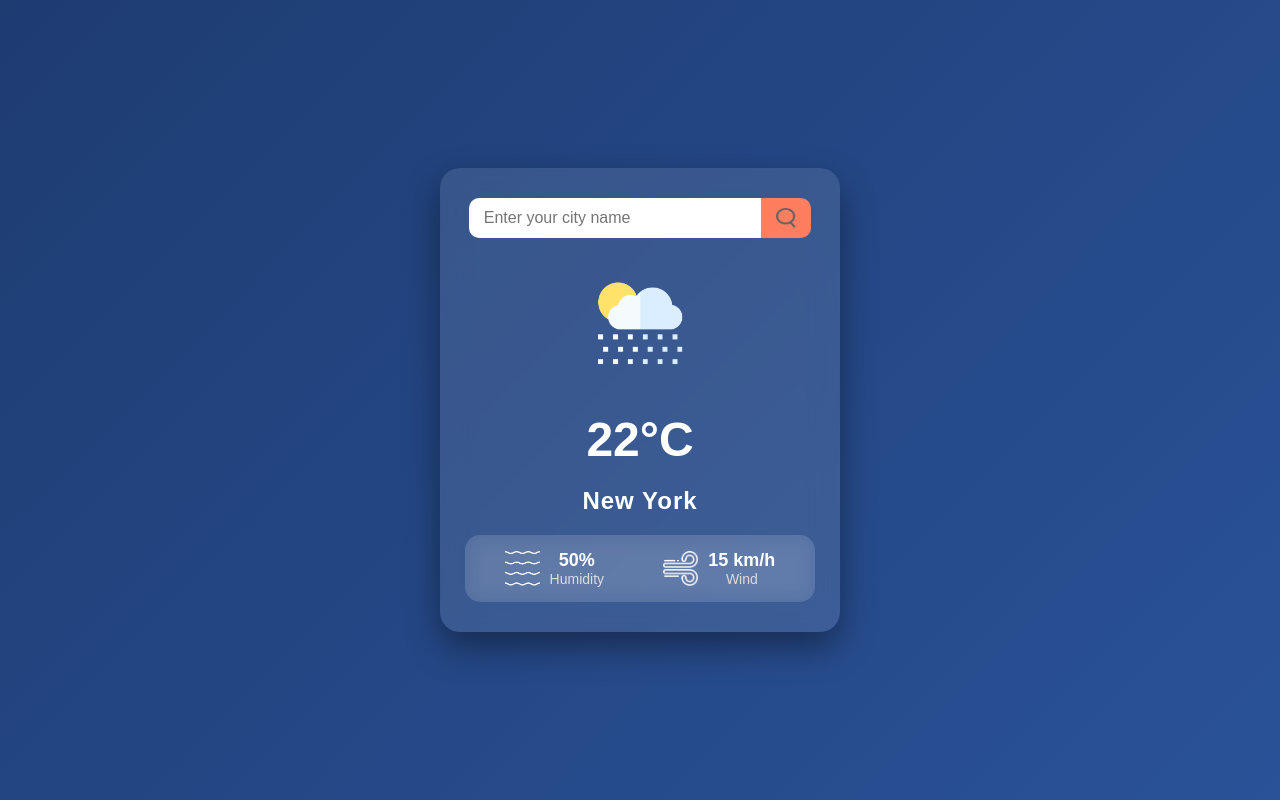
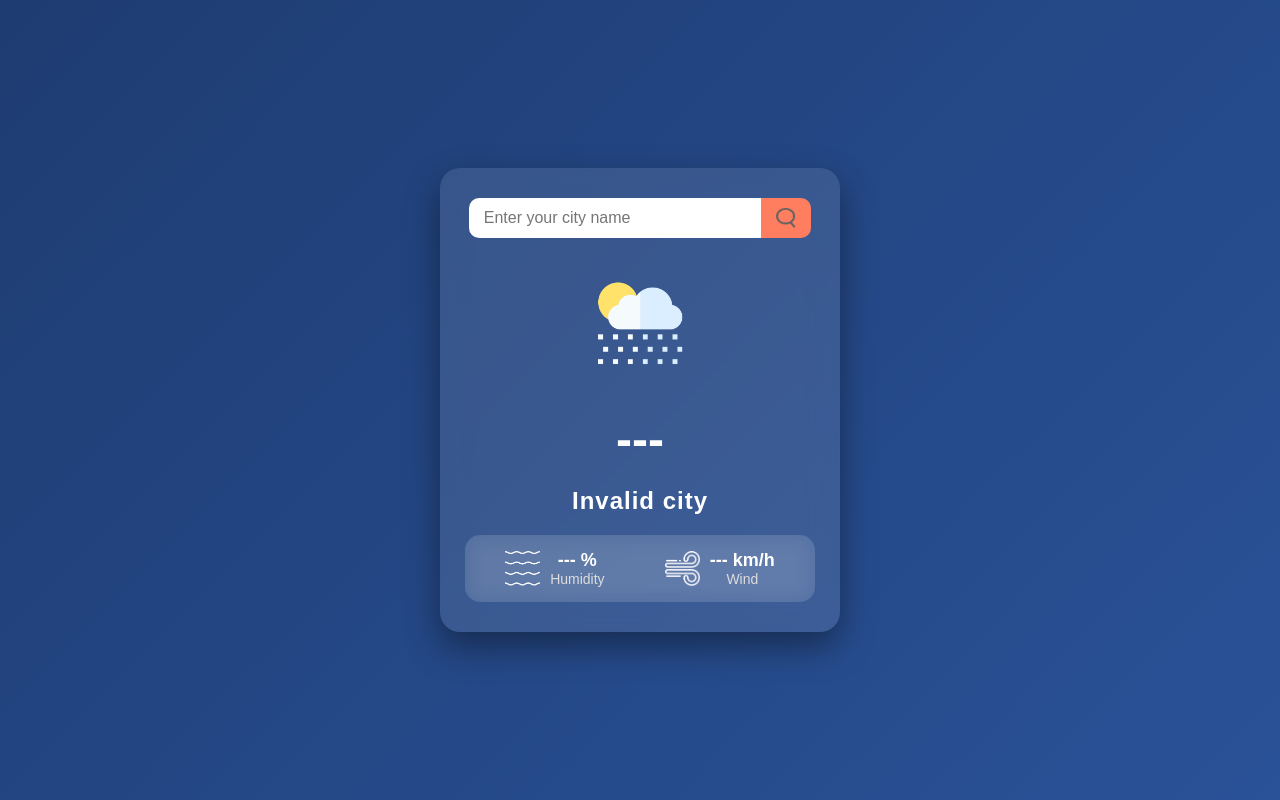
Before and after one commit to abhishek-yadav009/Weather-App, a plain HTML site: page index.html in a window 1280 px wide. Both pictures are taken after a click on the button 786 px from the left and 218 px from the top of the page. Drawn offline with Linux system fonts and the light colour scheme; no server answers; files whose address does not match are found by name.

Commit message:
add the logics in the js file and i still need to change or commit somethinf here

```diff
--- a/app.js
+++ b/app.js
@@ -0,0 +1,38 @@
+const inputField = document.querySelector(".search input");
+const searchButton = document.querySelector(".search button");
+const temperatureEl = document.querySelector(".temp");
+const cityEl = document.querySelector(".city");
+
+let defaultCity = "new york";
+
+async function fetchWeather(cityName) {
+    try {
+        const response = await fetch(`https://wttr.in/${cityName}?format=j1`);
+        const data = await response.json();
+
+        // Update the temperature and city in HTML
+        temperatureEl.innerText = data.current_condition[0].FeelsLikeC + "°C";
+        cityEl.innerText = cityName;
+
+        // Update input field value
+        inputField.value = cityName;
+
+    } catch (error) {
+        console.log("Error fetching weather:", error);
+    }
+}
+
+// Load default city on page load
+fetchWeather(defaultCity);
+
+// Update weather when search button is clicked
+searchButton.addEventListener("click", function() {
+    var newCity = inputField.value.trim();
+
+    if (newCity !== "") {
+        fetchWeather(newCity);
+    } else {
+        temperatureEl.innerText = "---";
+        cityEl.innerText = "Invalid city";
+    }
+});
--- a/index.html
+++ b/index.html
@@ -24,7 +24,7 @@
           <!-- Humidity icon -->
           <img src="/7-Weather-App/Weather-App/images/humidity.png" alt="Humidity Icon">
           <div>
-            <p class="humidity">50%</p>
+            <p class="humidity">--- %</p>
             <p>Humidity</p>
           </div>
         </div>
@@ -32,7 +32,7 @@
           <!-- Wind icon -->
           <img src="/7-Weather-App/Weather-App/images/wind.png" alt="Wind Icon">
           <div>
-            <p class="wind">15 km/h</p>
+            <p class="wind">--- km/h</p>
             <p>Wind</p>
           </div>
         </div>
```
